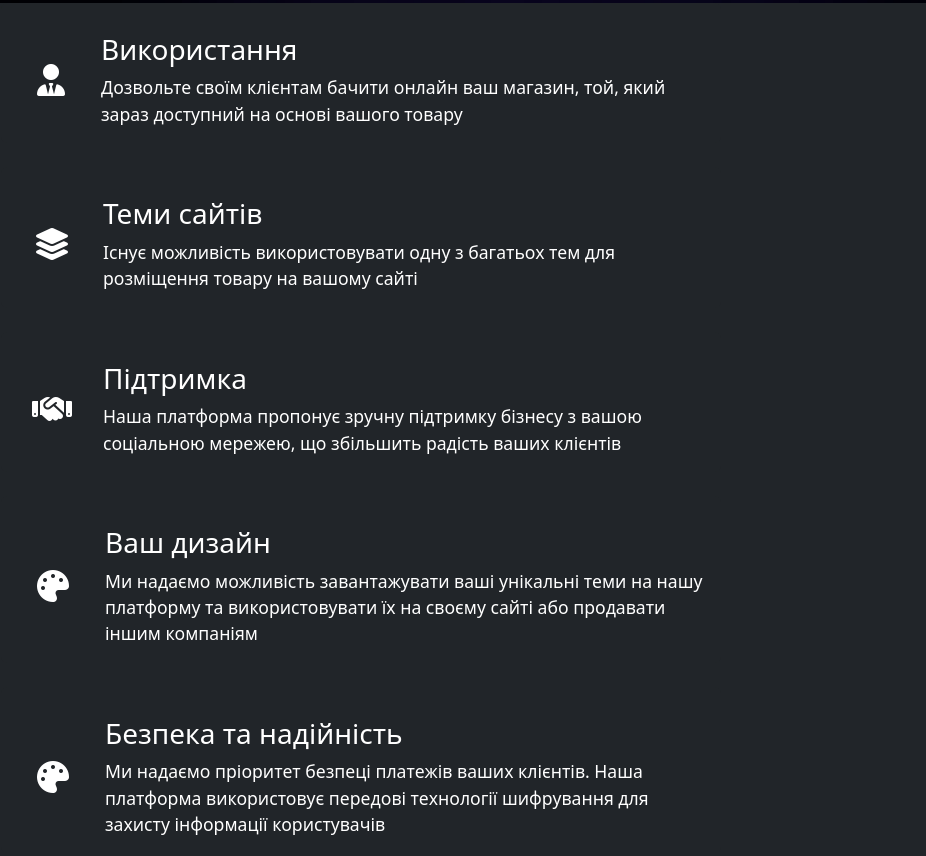
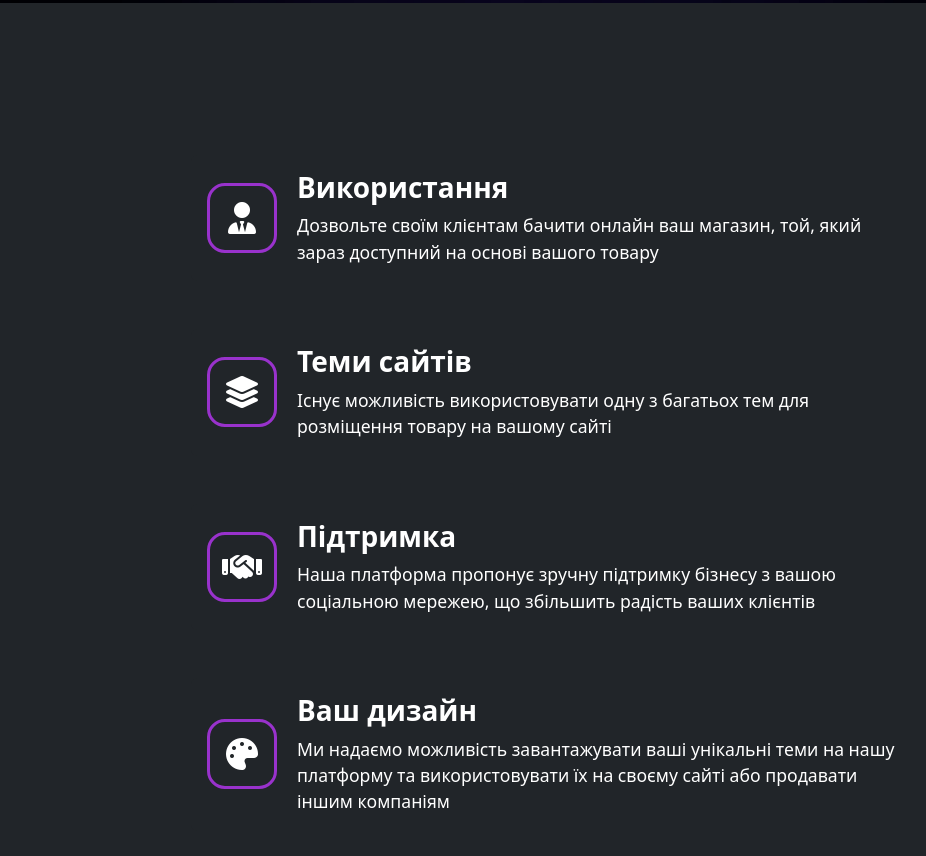
Before and after one commit to WebArtWork/podhubvape.shop, a plain HTML site: page index.html in a window 1280 px wide. Shown: the part 1094-1950 px from the top of the page, without its empty margins (81-1007 px from the left). Drawn offline with nearby package versions, Linux system fonts and the light colour scheme; files whose address does not match are found by name.

Commit message:
added too much

```diff
--- a/css/index.scss
+++ b/css/index.scss
@@ -1,6 +1,27 @@
 body {
     background-color: #212529;
 }
+
 .custom-rounded {
     border-radius: 24px;
 }
+
+.features-item-icon {
+    min-width: 70px;
+    min-height: 70px;
+    max-width: 70px;
+    max-height: 70px;
+    border: 3px solid darkorchid;
+    border-radius: 18px;
+    display: flex;
+    justify-content: center;
+    align-items: center;
+}
+
+.icon-text-gap {
+    margin-left: 20px;
+}
+
+.large-margin-top {
+    margin-top: 8rem;
+}
--- a/index.html
+++ b/index.html
@@ -34,16 +34,16 @@
 			<img src="img/icon.jpg" alt="Vibes" style="height: 50px; margin-right: 15px;">
 			<ul class="nav nav-pills ms-auto justify-content-end">
 				<li class="nav-item">
-					<a class="nav-link" style="color:black" href="#">Теми</a>
+					<a class="nav-link fw-semibold" style="color:black" href="/temy">Теми</a>
 				</li>
 				<li class="nav-item">
-					<a class="nav-link" style="color:black" href="#">Партнери</a>
+					<a class="nav-link fw-semibold" style="color:black" href="#">Партнери</a>
 				</li>
 				<li class="nav-item">
-					<a class="nav-link" style="color:black" href="#">Прайс</a>
+					<a class="nav-link fw-semibold" style="color:black" href="#">Прайс</a>
 				</li>
 				<li class="nav-item">
-					<a class="nav-link active rounded-pill px-4" style="background-color:darkviolet" aria-current="page"
+					<a class="nav-link active rounded-pill px-4 fw-semibold" style="background-color:darkviolet" aria-current="page"
 						href="#">Увійти</a>
 				</li>
 			</ul>
@@ -76,21 +76,19 @@
 </div>
 
 <section>
-	<div class="bg-dark py-4">
+	<div class="bg-dark py-4 large-margin-top">
 		<div class="container">
 			<div class="row row-cols-1 g-4">
-				<div class="row">
-					<div class="col-md-8">
-						<div class="card h-100 border-0" style="background: #212529;">
-							<div class="card-body d-flex align-items-center" style="padding-top: 30px;">
-								<i class="fa-solid fa-user-tie text-white me-3"
-									style="font-size: 2rem; padding: 20px;"></i>
-								<div>
-									<h5 class="card-title text-white" style="font-size: 1.75rem;">Використання</h5>
-									<p class="card-text text-white" style="font-size: 1.10rem;">Дозвольте своїм
-										клієнтам бачити онлайн ваш магазин, той, який зараз доступний на основі
-										вашого товару</p>
-								</div>
+				<div class="col-md-8 mx-auto">
+					<div class="card h-100 border-0 bg-dark">
+						<div class="card-body d-flex align-items-center py-3">
+							<div class="features-item-icon"><i class="fa-solid fa-user-tie text-white"
+									style="font-size: 2rem;"></i></div>
+							<div class="icon-text-gap">
+								<h5 class="card-title text-white fw-semibold" style="font-size: 1.75rem;">Використання
+								</h5>
+								<p class="card-text text-white" style="font-size: 1.10rem;">Дозвольте своїм клієнтам
+									бачити онлайн ваш магазин, той, який зараз доступний на основі вашого товару</p>
 							</div>
 						</div>
 					</div>
@@ -101,18 +99,16 @@
 	<div class="bg-dark py-4">
 		<div class="container">
 			<div class="row row-cols-1 g-4">
-				<div class="row">
-					<div class="col-md-8">
-						<div class="card h-100 border-0" style="background: #212529;">
-							<div class="card-body d-flex align-items-center" style="padding-top: 30px;">
-								<i class="fa-solid fa-layer-group text-white me-3"
-									style="font-size: 2rem; padding: 17px;"></i>
-								<div>
-									<h5 class="card-title text-white" style="font-size: 1.75rem;">Теми сайтів</h5>
-									<p class="card-text text-white" style="font-size: 1.10rem;">Існує можливість
-										використовувати одну з багатьох тем для розміщення товару на вашому сайті
-									</p>
-								</div>
+				<div class="col-md-8 mx-auto">
+					<div class="card h-100 border-0 bg-dark">
+						<div class="card-body d-flex align-items-center py-3">
+							<div class="features-item-icon"><i class="fa-solid fa-layer-group text-white"
+									style="font-size: 2rem;"></i></div>
+							<div class="icon-text-gap">
+								<h5 class="card-title text-white fw-semibold" style="font-size: 1.75rem;">Теми сайтів
+								</h5>
+								<p class="card-text text-white" style="font-size: 1.10rem;">Існує можливість
+									використовувати одну з багатьох тем для розміщення товару на вашому сайті</p>
 							</div>
 						</div>
 					</div>
@@ -123,19 +119,16 @@
 	<div class="bg-dark py-4">
 		<div class="container">
 			<div class="row row-cols-1 g-4">
-				<div class="row">
-					<div class="col-md-8">
-						<div class="card h-100 border-0" style="background: #212529;">
-							<div class="card-body d-flex align-items-center" style="padding-top: 30px;">
-								<i class="fa-solid fa-handshake text-white me-3"
-									style="font-size: 2rem; padding: 15px;"></i>
-								<div>
-									<h5 class="card-title text-white" style="font-size: 1.75rem;">Підтримка</h5>
-									<p class="card-text text-white" style="font-size: 1.10rem;">Наша платформа
-										пропонує зручну підтримку бізнесу з вашою соціальною мережею, що збільшить
-										радість ваших клієнтів
-									</p>
-								</div>
+				<div class="col-md-8 mx-auto">
+					<div class="card h-100 border-0 bg-dark">
+						<div class="card-body d-flex align-items-center py-3">
+							<div class="features-item-icon"><i class="fa-solid fa-handshake text-white"
+									style="font-size: 2rem;"></i></div>
+							<div class="icon-text-gap">
+								<h5 class="card-title text-white fw-semibold" style="font-size: 1.75rem;">Підтримка</h5>
+								<p class="card-text text-white" style="font-size: 1.10rem;">Наша платформа пропонує
+									зручну підтримку бізнесу з вашою соціальною мережею, що збільшить радість ваших
+									клієнтів</p>
 							</div>
 						</div>
 					</div>
@@ -146,19 +139,17 @@
 	<div class="bg-dark py-4">
 		<div class="container">
 			<div class="row row-cols-1 g-4">
-				<div class="row">
-					<div class="col-md-8">
-						<div class="card h-100 border-0" style="background: #212529;">
-							<div class="card-body d-flex align-items-center" style="padding-top: 30px;">
-								<i class="fa-solid fa-palette text-white me-3"
-									style="font-size: 2rem; padding: 20px;"></i>
-								<div>
-									<h5 class="card-title text-white" style="font-size: 1.75rem;">Ваш дизайн</h5>
-									<p class="card-text text-white" style="font-size: 1.10rem;">Ми надаємо
-										можливість завантажувати ваші унікальні теми на нашу платформу та
-										використовувати їх на своєму сайті або продавати іншим компаніям
-									</p>
-								</div>
+				<div class="col-md-8 mx-auto">
+					<div class="card h-100 border-0 bg-dark">
+						<div class="card-body d-flex align-items-center py-3">
+							<div class="features-item-icon"><i class="fa-solid fa-palette text-white"
+									style="font-size: 2rem;"></i></div>
+							<div class="icon-text-gap">
+								<h5 class="card-title text-white fw-semibold" style="font-size: 1.75rem;">Ваш дизайн
+								</h5>
+								<p class="card-text text-white" style="font-size: 1.10rem;">Ми надаємо можливість
+									завантажувати ваші унікальні теми на нашу платформу та використовувати їх на своєму
+									сайті або продавати іншим компаніям</p>
 							</div>
 						</div>
 					</div>
@@ -169,20 +160,17 @@
 	<div class="bg-dark py-4">
 		<div class="container">
 			<div class="row row-cols-1 g-4">
-				<div class="row">
-					<div class="col-md-8">
-						<div class="card h-100 border-0" style="background: #212529;">
-							<div class="card-body d-flex align-items-center" style="padding-top: 30px;">
-								<i class="fa-solid fa-palette text-white me-3"
-									style="font-size: 2rem; padding: 20px;"></i>
-								<div>
-									<h5 class="card-title text-white" style="font-size: 1.75rem;">Безпека та
-										надійність</h5>
-									<p class="card-text text-white" style="font-size: 1.10rem;">Ми надаємо пріоритет
-										безпеці платежів ваших клієнтів. Наша платформа використовує передові
-										технології шифрування для захисту інформації користувачів
-									</p>
-								</div>
+				<div class="col-md-8 mx-auto">
+					<div class="card h-100 border-0 bg-dark">
+						<div class="card-body d-flex align-items-center py-3">
+							<div class="features-item-icon"><i class="fa-solid fa-shield-halved text-white"
+									style="font-size: 2rem;"></i></div>
+							<div class="icon-text-gap">
+								<h5 class="card-title text-white fw-semibold" style="font-size: 1.75rem;">Безпека та
+									надійність</h5>
+								<p class="card-text text-white" style="font-size: 1.10rem;">Ми надаємо пріоритет безпеці
+									платежів ваших клієнтів. Наша платформа використовує передові технології шифрування
+									для захисту інформації користувачів</p>
 							</div>
 						</div>
 					</div>
@@ -192,9 +180,10 @@
 	</div>
 </section>
 
-<section class="py-5" style="background-color: #212529;">
+
+<section class="py-5 large-margin-top" style="background-color: #212529;">
 	<div class="container">
-		<h2 class="text-center mb-5 text-white">Ідеальна екосистема для всього бізнесу</h2>
+		<h2 class="text-center mb-5 text-white display-5 fw-semibold">Ідеальна екосистема для всього бізнесу</h2>
 		<div class="row row-cols-1 row-cols-md-2 row-cols-lg-2 g-4">
 			<div class="col-lg-6">
 				<div class="card h-100 border-0 custom-rounded" style="background-color: #1e1e1f;">
@@ -231,11 +220,11 @@
 	</div>
 </section>
 
-<section class="mt-5" style="background-color: darkviolet;">
+<section id="temy" class="large-margin-top" style="background-color: darkviolet;">
 	<div class="container-fluid">
 		<div class="row" style="padding-left: 280px;">
-			<div class="col-12" style="margin: 30px;">
-				<h2 class="text-left text-white display-5">Теми</h2>
+			<div class="col-12 py-5" style="margin: 30px;">
+				<h2 class="text-left text-white display-5 fw-semibold">Теми</h2>
 			</div>
 		</div>
 	</div>
@@ -279,23 +268,26 @@
 	</div> -->
 </section>
 
-<section class="py-5 benefits" style="background-color: #212529;">
+<section class="py-5 benefits large-margin-top">
 	<div class="container">
-		<h2 class="text-center mb-5 text-white">Переваги створення вебсайту магазину</h2>
+		<h2 class="text-center mb-5 text-white display-5 fw-semibold">Переваги створення вебсайту магазину</h2>
 		<div class="row g-4">
 			<div class="col-12 benefits-item" id="menu">
-				<div class="card h-100 border-0 custom-rounded d-flex flex-row align-items-center" style="padding: 20px; background-color: darkviolet;">
+				<div class="card h-100 border-0 custom-rounded d-flex flex-row align-items-center"
+					style="padding: 20px; background-color: darkviolet;">
 					<div class="flex-grow-1 text-white" style="padding: 20px; margin: 0px 40px;">
 						<h3 class="card-title">Розширення клієнтської бази</h3>
 						<p class="card-text">Вебсайт дає можливість охопити більше клієнтів, зокрема тих, хто віддає
 							перевагу онлайн-шопінгу. Це також дозволяє залучати клієнтів з різних регіонів.
 						</p>
 					</div>
-					<img src="img/1.jpg" class="custom-rounded mr-3" style="width: 320px; height: 480px; object-fit: cover; margin-left: 20px;">
+					<img src="img/1.jpg" class="custom-rounded mr-3"
+						style="width: 320px; height: 480px; object-fit: cover; margin-left: 20px;">
 				</div>
 			</div>
 			<div class="col-12 benefits-item" id="business">
-				<div class="card h-100 border-0 custom-rounded d-flex flex-row align-items-center" style="padding: 20px; background-color: #1e1e1f;">
+				<div class="card h-100 border-0 custom-rounded d-flex flex-row align-items-center"
+					style="padding: 20px; background-color: #1e1e1f;">
 					<div class="flex-grow-1 text-white">
 						<h3 class="card-title">Зручність для клієнтів</h3>
 						<p class="card-text">
@@ -303,11 +295,13 @@
 							будь-який зручний для них час, без прив'язки до робочих годин фізичного магазину.
 						</p>
 					</div>
-					<img src="img/2.jpg" class="custom-rounded mr-3" style="width: 320px; height: 480px; object-fit: cover; margin-left: 20px;" alt="Бізнес-сайт">
+					<img src="img/2.jpg" class="custom-rounded mr-3"
+						style="width: 320px; height: 480px; object-fit: cover; margin-left: 20px;" alt="Бізнес-сайт">
 				</div>
 			</div>
 			<div class="col-12 benefits-item" id="communication">
-				<div class="card h-100 border-0 custom-rounded d-flex flex-row align-items-center" style="padding: 20px; background-color: darkviolet;">
+				<div class="card h-100 border-0 custom-rounded d-flex flex-row align-items-center"
+					style="padding: 20px; background-color: darkviolet;">
 					<div class="flex-grow-1 text-white">
 						<h3 class="card-title">Автоматизація процесів</h3>
 						<p class="card-text">
@@ -315,11 +309,13 @@
 							замовлень, оплата, обробка та відправка товарів, що значно зменшує навантаження на персонал.
 						</p>
 					</div>
-					<img src="img/3.jpg" class="custom-rounded mr-3" style="width: 320px; height: 480px; object-fit: cover; margin-left: 20px;">
+					<img src="img/3.jpg" class="custom-rounded mr-3"
+						style="width: 320px; height: 480px; object-fit: cover; margin-left: 20px;">
 				</div>
 			</div>
 			<div class="col-12 benefits-item" id="order">
-				<div class="card h-100 border-0 custom-rounded d-flex flex-row align-items-center" style="padding: 20px; background-color: #1e1e1f;">
+				<div class="card h-100 border-0 custom-rounded d-flex flex-row align-items-center"
+					style="padding: 20px; background-color: #1e1e1f;">
 					<div class="flex-grow-1 text-white">
 						<h3 class="card-title">Маркетинг та просування</h3>
 						<p class="card-text">
@@ -327,7 +323,8 @@
 							інструменти для залучення клієнтів, такі як SEO, контекстна реклама, соціальні мережі тощо.
 						</p>
 					</div>
-					<img src="img/4.jpg" class="custom-rounded mr-3" style="width: 320px; height: 480px; object-fit: cover; margin-left: 20px;">
+					<img src="img/4.jpg" class="custom-rounded mr-3"
+						style="width: 320px; height: 480px; object-fit: cover; margin-left: 20px;">
 				</div>
 			</div>
 		</div>
```
Also changed, not shown: pages/index/index.html (+81 -84 lines), css/index.css.
